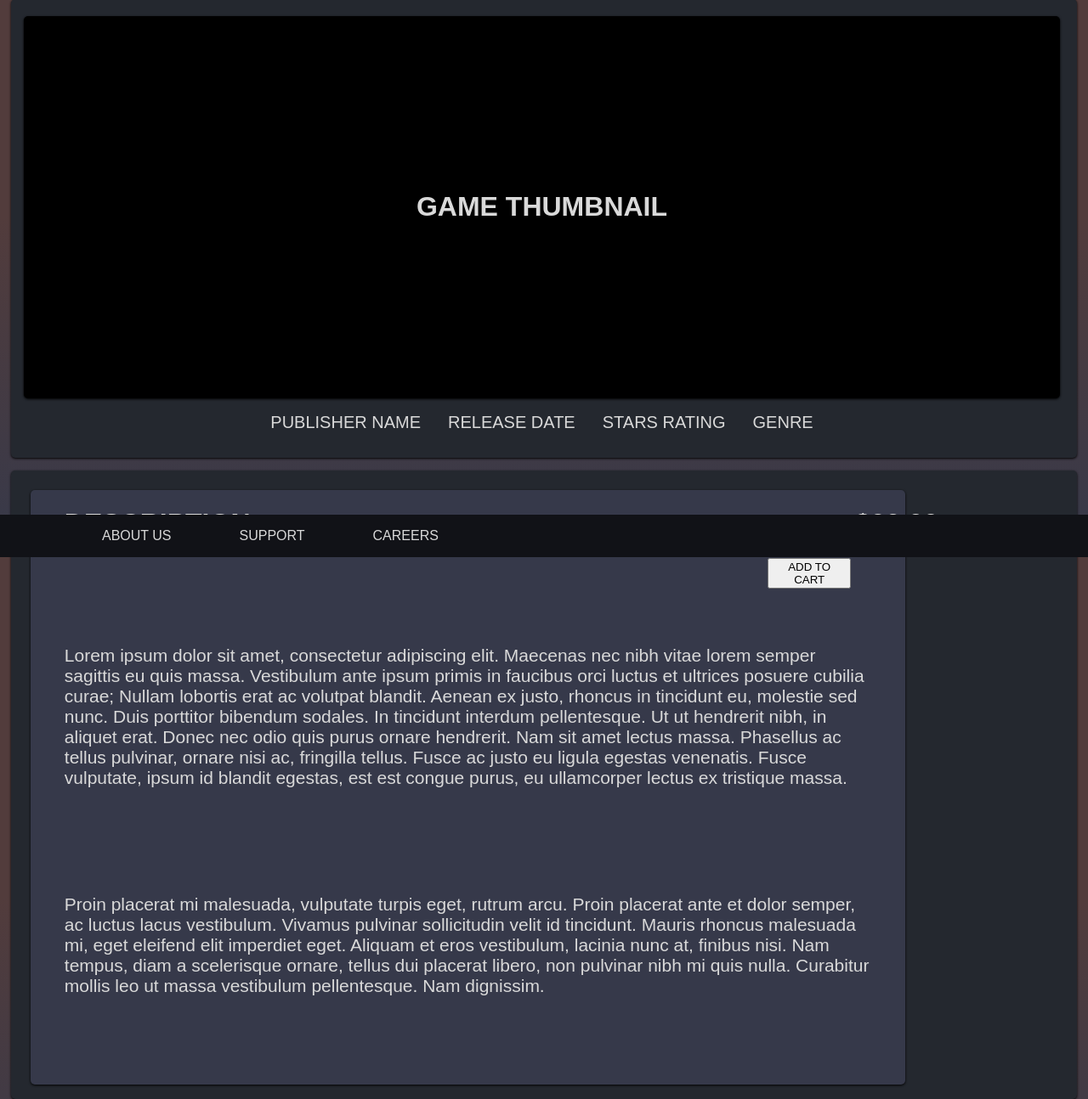
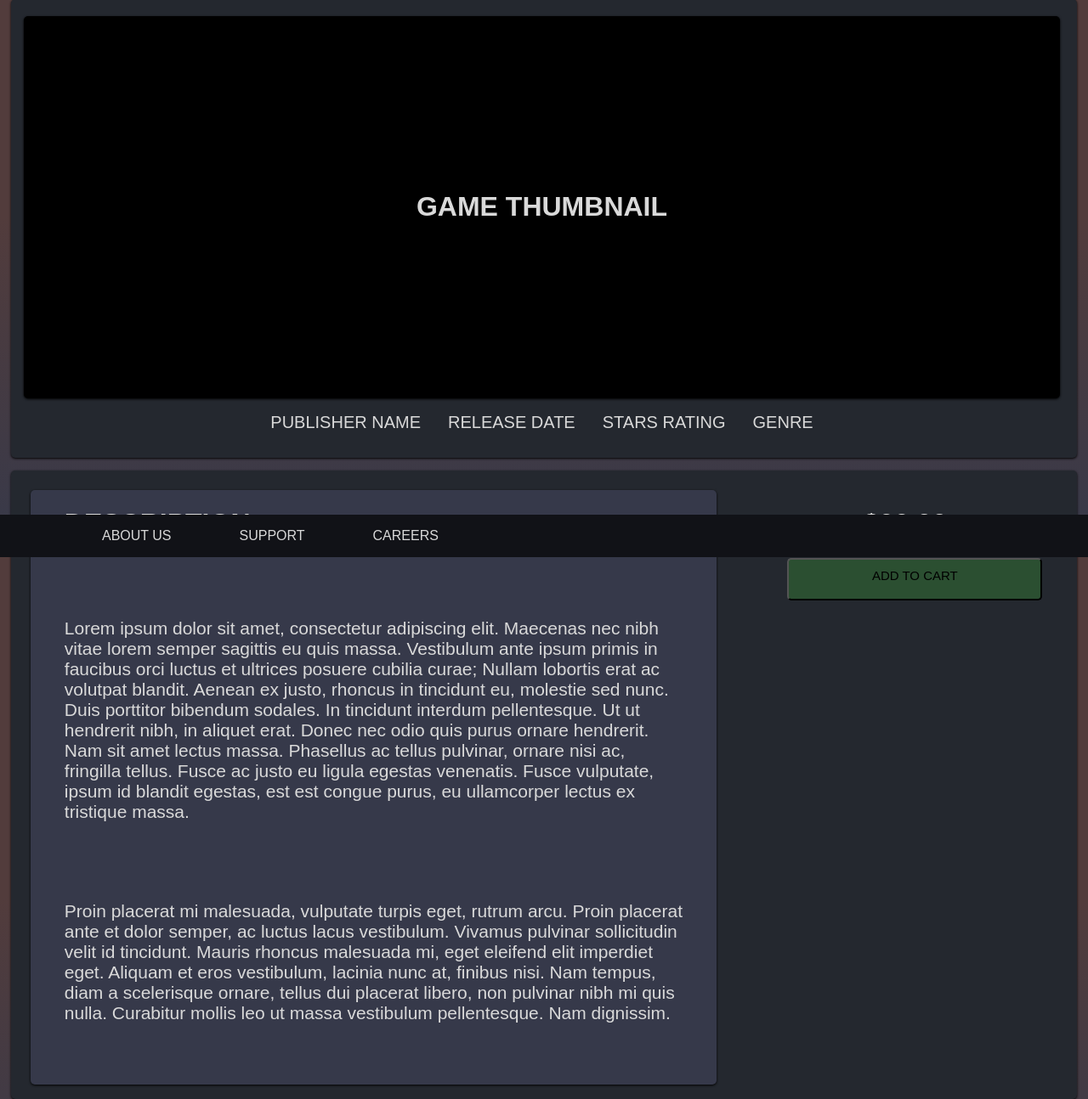
Before and after one commit to KimberlyJFlores/gemukyu.github.io, a Django app: page /game_page/ in a window 1280 px wide. Shown: the part 144-1438 px from the top of the page at 85% size. Run offline with Django 4.2, Linux system fonts and the light colour scheme; data that the repository does not hold is empty.

Commit message:
changed add-to-cart-btn to addtocartbutton

```diff
--- a/Gemukyu_App/templates/game_page.html
+++ b/Gemukyu_App/templates/game_page.html
@@ -51,7 +51,7 @@
                     <h1 style="text-align: center; margin-left: 105%;">$00.00</h1>
                     <form action="{% url 'add_to_cart' %}" method="post">
                         {% csrf_token %}
-                        <button class="add-to-cart-btn">ADD TO CART</button>
+                        <button class="addtocartbutton">ADD TO CART</button>
                     </form>
                 </td>
             </tr>
```
